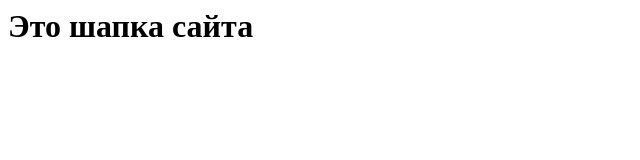
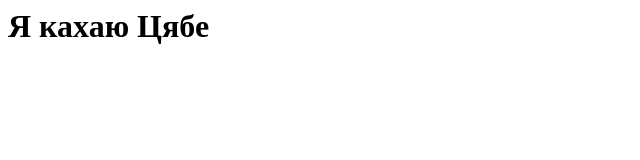
Before and after one commit to Lisius88/forexample, a plain HTML site: page index.html in a window 1280 px wide. Shown: the whole page, without its empty margins (0-640 px from the left). Drawn offline with Linux system fonts and the light colour scheme.

Commit message:
Upforwife

```diff
--- a/index.html
+++ b/index.html
@@ -6,7 +6,7 @@
     <title>GitHub</title>
 </head>
 <body>
-    <h1>Это шапка сайта</h1>
+    <h1>Я кахаю Цябе</h1>
 
 </body>
 </html>
```
